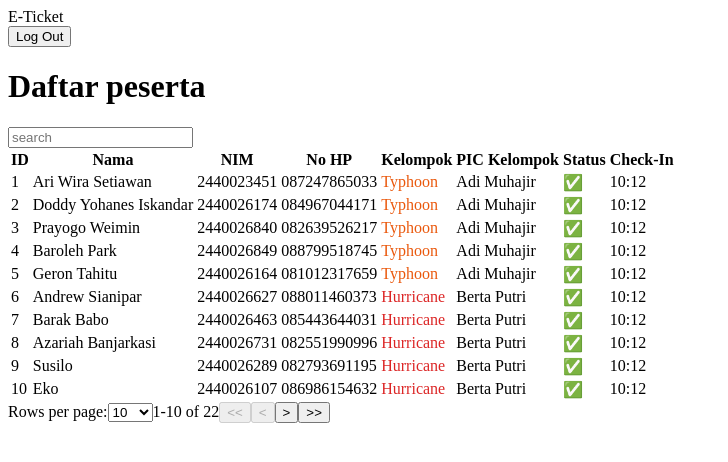
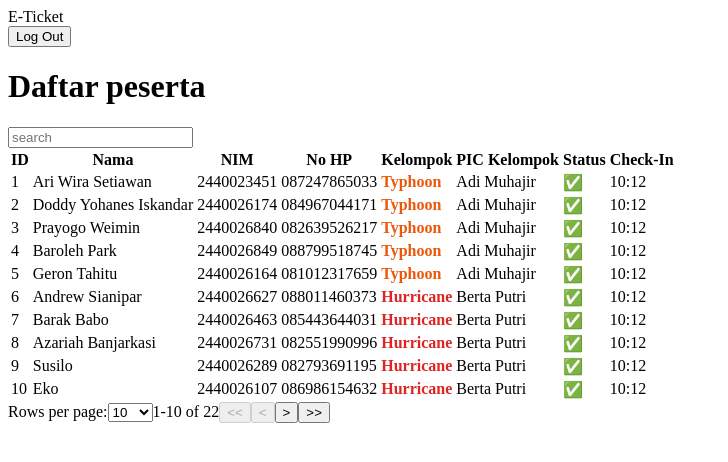
Before and after one commit to louis-27/e-ticket, a Next.js app: page /dashboard in a window 1280 px wide. Shown: the top 462 px of the page, without its empty margins (0-728 px from the left). Built offline with nearby package versions, Linux system fonts and the light colour scheme.

Commit message:
chore: meta tags

```diff
--- a/src/components/Nav.tsx
+++ b/src/components/Nav.tsx
@@ -5,6 +5,7 @@ export function Nav() {
   const router = useRouter();
   const logOut = async () => {
     await fetcher("logout");
+    console.log("hi");
     router.push("/");
   };
 
--- /dev/null
+++ b/src/components/SEO.tsx
@@ -0,0 +1,19 @@
+import Head from "next/head";
+
+export function SEO() {
+  const meta = {
+    title: "PKPM",
+    description: "Ticketing system",
+    image: ".",
+  };
+
+  return (
+    <>
+      <Head>
+        <title>{meta.title}</title>
+        <meta name="description" content={meta.description} />
+        <link rel="icon" href="/favicon.ico" />
+      </Head>
+    </>
+  );
+}
--- a/src/components/Table.tsx
+++ b/src/components/Table.tsx
@@ -46,7 +46,7 @@ export function Table({ data }) {
         accessorKey: "kelompok",
         header: "Kelompok",
         cell: (info) => (
-          <span style={{ color: colorOf(info.getValue()) }}>
+          <span style={{ color: colorOf(info.getValue()), fontWeight: 600 }}>
             {info.getValue()}
           </span>
         ),
@@ -81,19 +81,14 @@ export function Table({ data }) {
   });
 
   const colorOf = (kelompok) => {
-    switch (kelompok) {
-      case "Hurricane":
-        return "#dc2626";
-      case "Typhoon":
-        return "#ea580c";
-      case "Tornado":
-        return "#d97706";
-      case "Gale":
-        return "#ca8a04";
-      default:
-        return "#4b5563";
-      //nanti diisi sesuai dengan kelompok dan ketentuan panitia pkpm (kevin)
-    }
+    const lookup = {
+      Hurricane: "#dc2626",
+      Typhoon: "#ea580c",
+      Tornado: "#d97706",
+      Gale: "#ca8a04",
+      // TODO: nanti disesuain lagi sama kelompok (kevin)
+    };
+    return lookup.hasOwnProperty(kelompok) ? lookup[kelompok] : "black";
   };
 
   return (
--- a/src/pages/dashboard.tsx
+++ b/src/pages/dashboard.tsx
@@ -1,4 +1,5 @@
 import { Nav } from "~/components/Nav";
+import { SEO } from "~/components/SEO";
 import { Table } from "~/components/Table";
 
 const data = [
@@ -249,6 +250,8 @@ const data = [
 export default function Dashboard() {
   return (
     <>
+      <SEO />
+
       <Nav />
       <Table data={data} />
     </>
```
Also changed, not shown: src/pages/check-in/[ticket].tsx (+26 -4 lines), src/pages/index.tsx (+10 -7 lines).
